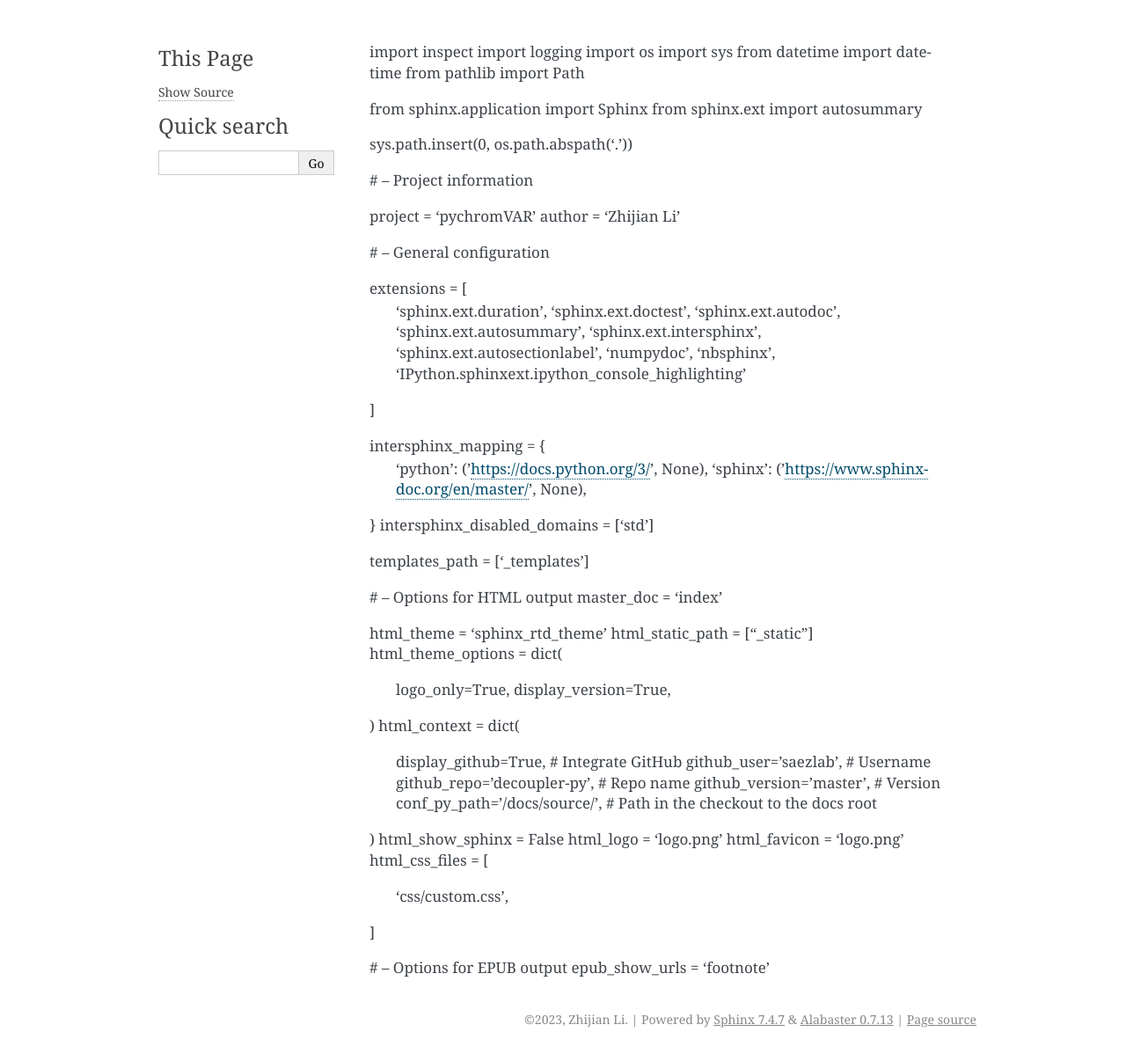
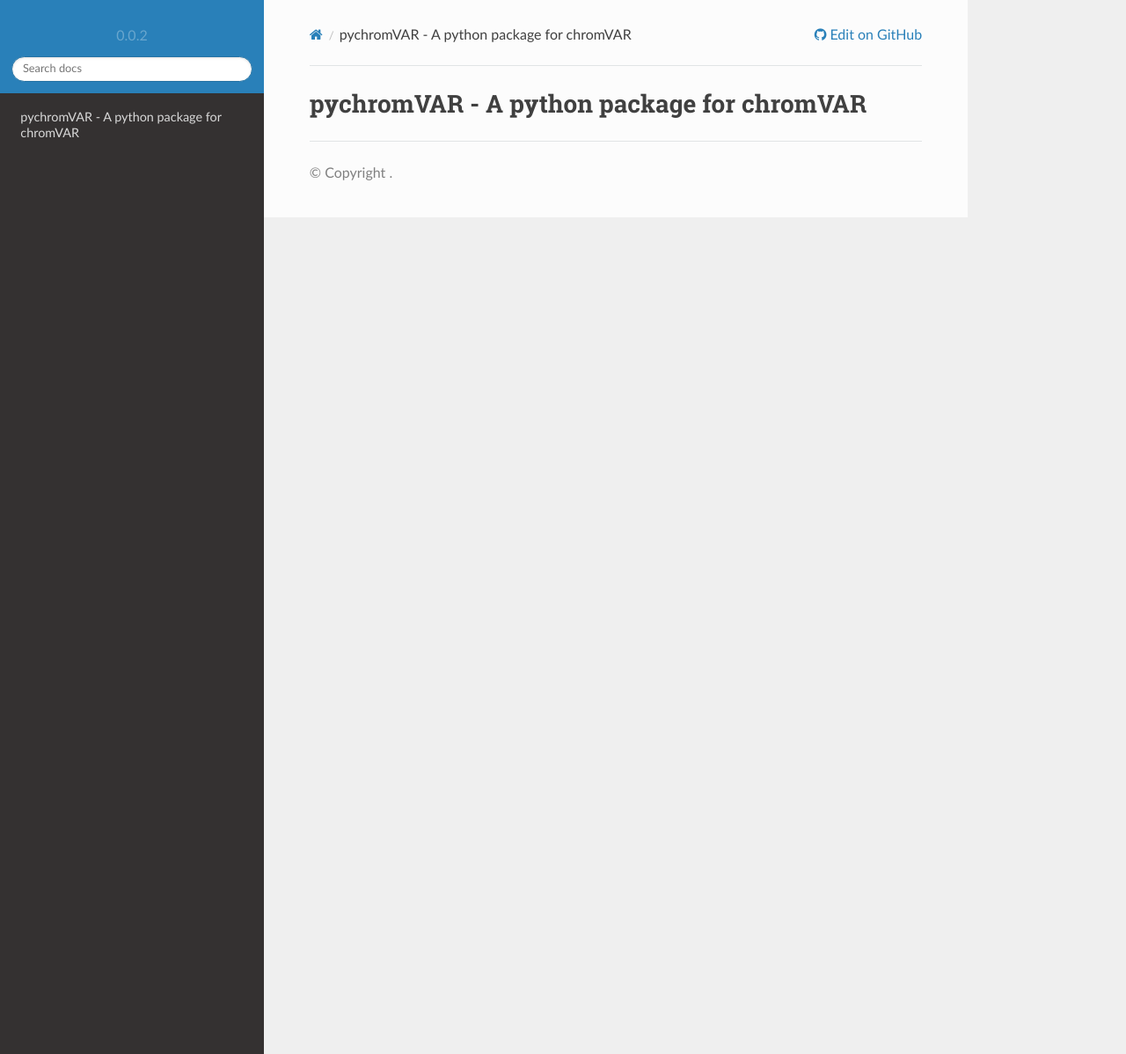
Before and after one commit to pinellolab/pychromVAR, a Sphinx documentation site: the page built from docs/source/index.rst, in a window 1280 px wide and 1198 px high. Shown: the whole window at 88% size. Built offline with Sphinx 7.4.7 and the Read the Docs theme 2.0.0, drawn with Linux system fonts in a browser that asks for light colours.

Commit message:
update docs

```diff
--- a/docs/source/conf.py
+++ b/docs/source/conf.py
@@ -1,28 +1,75 @@
 # Configuration file for the Sphinx documentation builder.
-#
-# For the full list of built-in configuration values, see the documentation:
-# https://www.sphinx-doc.org/en/master/usage/configuration.html
 
-# -- Project information -----------------------------------------------------
-# https://www.sphinx-doc.org/en/master/usage/configuration.html#project-information
+import os
+import sys
+sys.path.insert(0, os.path.abspath('../..'))
+
+
+def read(rel_path: str) -> str:
+    here = os.path.abspath(os.path.dirname(__file__))
+    with open(os.path.join(here, rel_path)) as fp:
+        return fp.read()
+
+
+def get_version(rel_path: str) -> str:
+    for line in read(rel_path).splitlines():
+        if line.startswith("__version__"):
+            delim = '"' if '"' in line else "'"
+            return line.split(delim)[1]
+    raise RuntimeError("Unable to find version string.")
+
+
+# -- Project information
 
 project = 'pychromVAR'
-copyright = '2023, Zhijian Li'
 author = 'Zhijian Li'
-release = '0.0.1'
+release = get_version("../../pychromvar/__init__.py")
+version = get_version("../../pychromvar/__init__.py")
 
-# -- General configuration ---------------------------------------------------
-# https://www.sphinx-doc.org/en/master/usage/configuration.html#general-configuration
+# -- General configuration
 
-extensions = []
+extensions = [
+    'sphinx.ext.duration',
+    'sphinx.ext.doctest',
+    'sphinx.ext.autodoc',
+    'sphinx.ext.autosummary',
+    'sphinx.ext.intersphinx',
+    'sphinx.ext.autosectionlabel',
+    'numpydoc',
+    'nbsphinx',
+    'IPython.sphinxext.ipython_console_highlighting'
+]
+
+intersphinx_mapping = {
+    'python': ('https://docs.python.org/3/', None),
+    'sphinx': ('https://www.sphinx-doc.org/en/master/', None),
+}
+intersphinx_disabled_domains = ['std']
 
 templates_path = ['_templates']
-exclude_patterns = []
 
+# -- Options for HTML output
+master_doc = 'index'
 
+html_theme = 'sphinx_rtd_theme'
+html_static_path = ["_static"]
+html_theme_options = dict(
+    logo_only=True,
+    display_version=True,
+)
+html_context = dict(
+    display_github=True,  # Integrate GitHub
+    github_user='saezlab',  # Username
+    github_repo='decoupler-py',  # Repo name
+    github_version='master',  # Version
+    conf_py_path='/docs/source/',  # Path in the checkout to the docs root
+)
+html_show_sphinx = False
+html_logo = 'logo.png'
+html_favicon = 'logo.png'
+html_css_files = [
+    'css/custom.css',
+]
 
-# -- Options for HTML output -------------------------------------------------
-# https://www.sphinx-doc.org/en/master/usage/configuration.html#options-for-html-output
-
-html_theme = 'alabaster'
-html_static_path = ['_static']
+# -- Options for EPUB output
+epub_show_urls = 'footnote'
--- a/docs/source/index.rst
+++ b/docs/source/index.rst
@@ -1,64 +1,2 @@
-import inspect
-import logging
-import os
-import sys
-from datetime import datetime
-from pathlib import Path
-
-from sphinx.application import Sphinx
-from sphinx.ext import autosummary
-
-sys.path.insert(0, os.path.abspath('.'))
-
-# -- Project information
-
-project = 'pychromVAR'
-author = 'Zhijian Li'
-
-# -- General configuration
-
-extensions = [
-    'sphinx.ext.duration',
-    'sphinx.ext.doctest',
-    'sphinx.ext.autodoc',
-    'sphinx.ext.autosummary',
-    'sphinx.ext.intersphinx',
-    'sphinx.ext.autosectionlabel',
-    'numpydoc',
-    'nbsphinx',
-    'IPython.sphinxext.ipython_console_highlighting'
-]
-
-intersphinx_mapping = {
-    'python': ('https://docs.python.org/3/', None),
-    'sphinx': ('https://www.sphinx-doc.org/en/master/', None),
-}
-intersphinx_disabled_domains = ['std']
-
-templates_path = ['_templates']
-
-# -- Options for HTML output
-master_doc = 'index'
-
-html_theme = 'sphinx_rtd_theme'
-html_static_path = ["_static"]
-html_theme_options = dict(
-    logo_only=True,
-    display_version=True,
-)
-html_context = dict(
-    display_github=True,  # Integrate GitHub
-    github_user='saezlab',  # Username
-    github_repo='decoupler-py',  # Repo name
-    github_version='master',  # Version
-    conf_py_path='/docs/source/',  # Path in the checkout to the docs root
-)
-html_show_sphinx = False
-html_logo = 'logo.png'
-html_favicon = 'logo.png'
-html_css_files = [
-    'css/custom.css',
-]
-
-# -- Options for EPUB output
-epub_show_urls = 'footnote'
+pychromVAR - A python package for chromVAR
+==============================================================
```
Also changed, not shown: pychromvar/__init__.py (+4 -3 lines).
